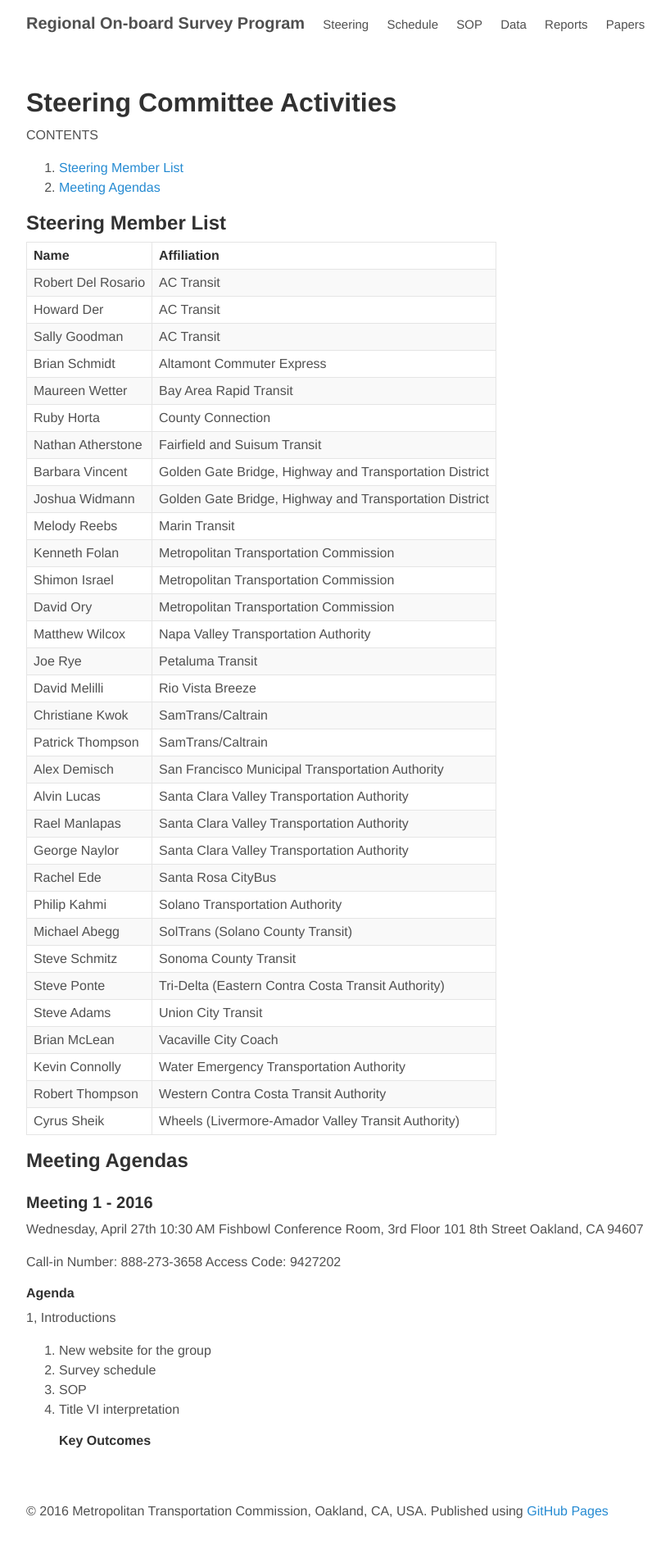
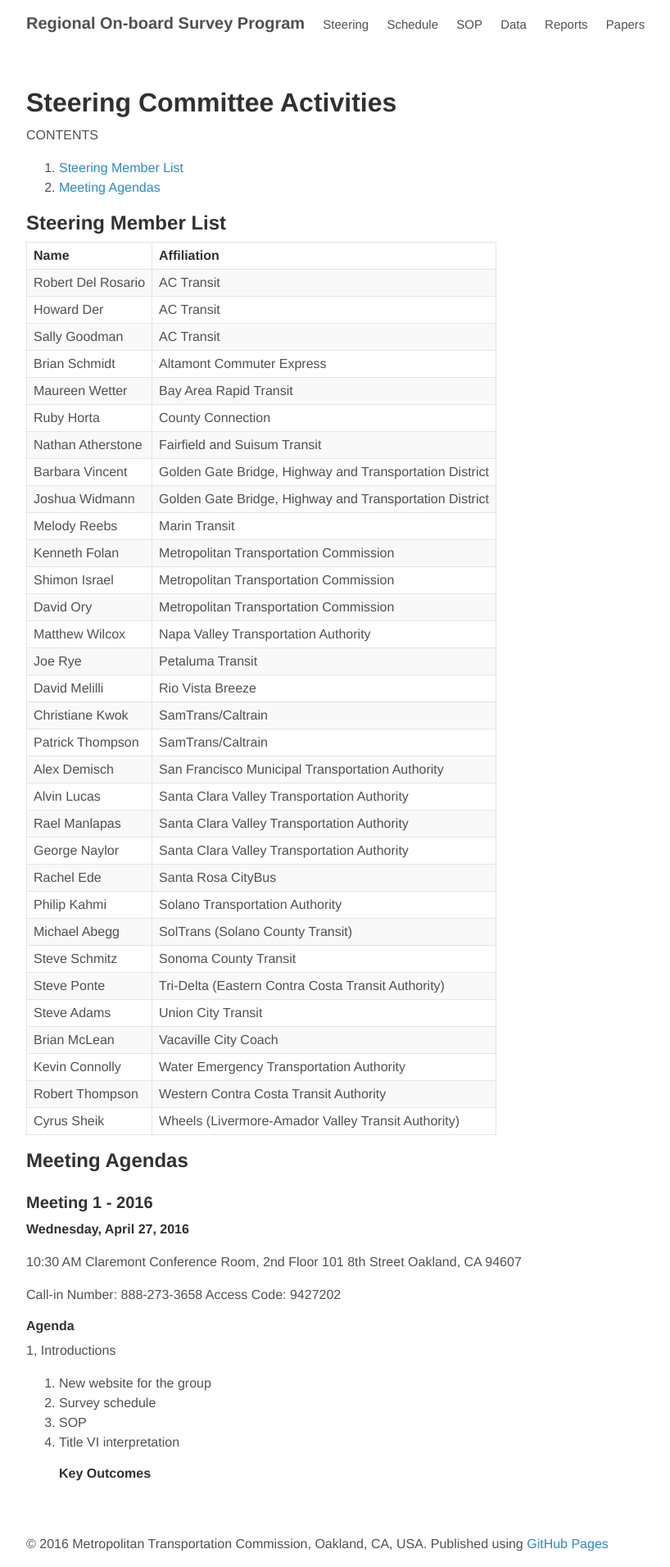
Before and after one commit to BayAreaMetro/transit-passenger-surveys, a Jekyll site: the page built from steering.md, in a window 1280 px wide. Shown: the whole page at 82% size, without its empty margins (144-962 px from the left). Built offline with Jekyll 4.4.1, drawn with Linux system fonts in a browser that asks for light colours; nearby versions of some CDN libraries; library files that are not in the unit come from our copies; before the commit the page ends 1872 px from its top, so only the background shows below that.

Commit message:
Scheduling

```diff
--- a/steering.md
+++ b/steering.md
@@ -51,9 +51,11 @@
 ## Meeting Agendas
 
 ### Meeting 1 - 2016
-Wednesday, April 27th
+
+**Wednesday, April 27, 2016**
+
 10:30 AM
-Fishbowl Conference Room, 3rd Floor
+Claremont Conference Room, 2nd Floor
 101 8th Street
 Oakland, CA 94607
 
```
Also changed, not shown: SOP.md (+1 -1 lines).
